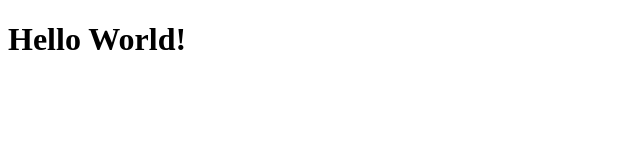
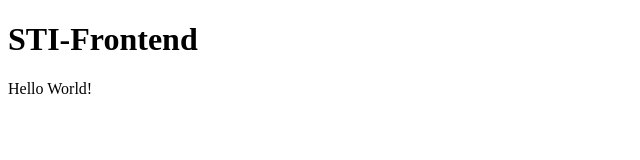
Before and after one commit to ROBOGUST/sti-frontend, a website: page public/index.html in a window 1280 px wide. Shown: the whole page, without its empty margins (0-640 px from the left). Drawn offline with Linux system fonts and the light colour scheme.

Commit message:
changed h1 to sti frontend

```diff
--- a/public/index.html
+++ b/public/index.html
@@ -8,8 +8,8 @@
     <title>Workshop</title>
   </head>
   <body>
-    <h1>Hello World!</h1>
-    <div id="app"></div>
+    <h1>STI-Frontend</h1>
+    <div id="app">Hello World!</div>
     <script src="./js/index.js"></script>
   </body>
 </html>
```
